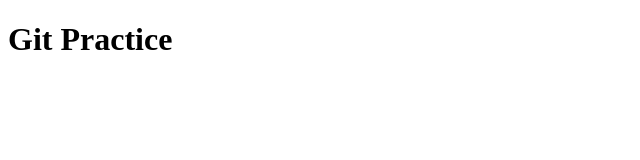
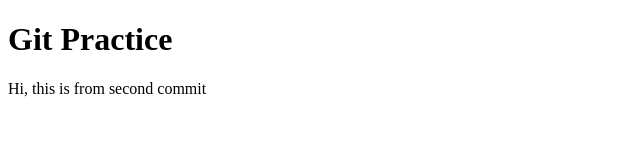
Before and after one commit to Shahzad-Mahota/git-practice, a plain HTML site: page index.html in a window 1280 px wide. Shown: the whole page, without its empty margins (0-640 px from the left). Drawn offline with Linux system fonts and the light colour scheme.

Commit message:
Small change in description

```diff
--- a/index.html
+++ b/index.html
@@ -8,5 +8,6 @@
 </head>
 <body>
     <h1>Git Practice</h1>
+    <p>Hi, this is from second commit</p>
 </body>
 </html>
```
